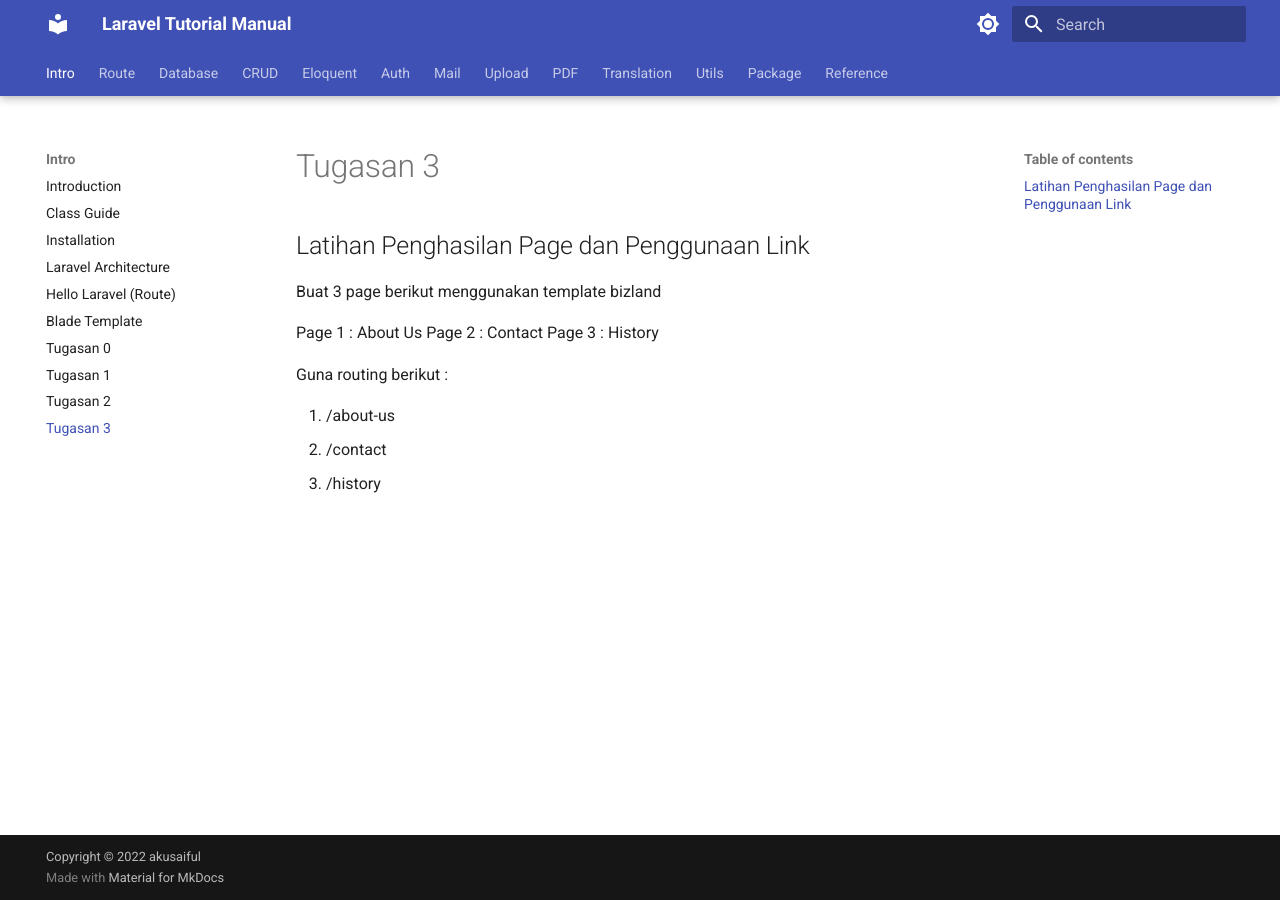
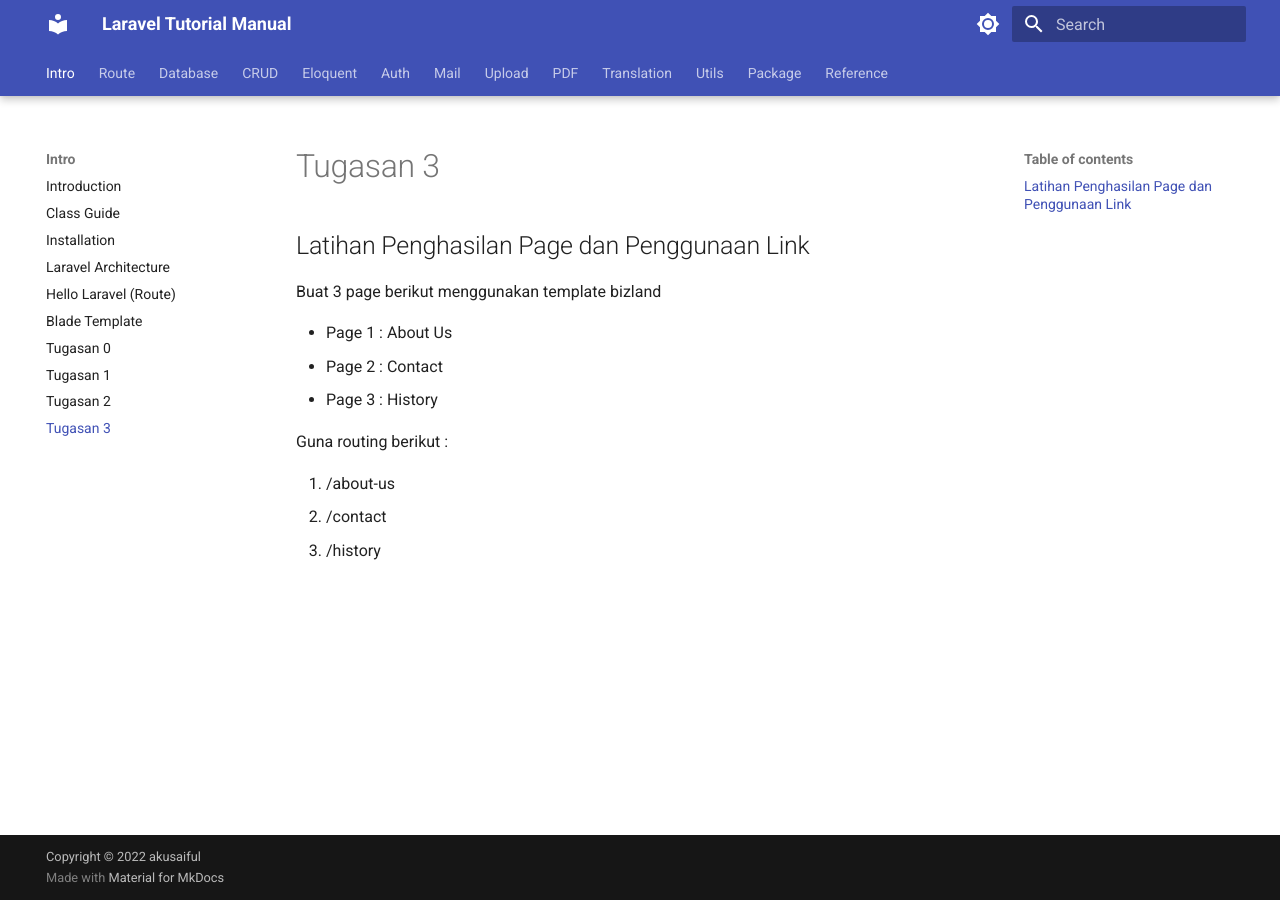
Before and after one commit to akusaiful/laravel-tutorial, an MkDocs documentation site: the page built from docs/tugasan_3.md, in a window 1280 px wide. Built offline with MkDocs 1.6.1 and Material for MkDocs 9.7.7, drawn with Linux system fonts in a browser that asks for light colours.

```diff
--- a/docs/tugasan_3.md
+++ b/docs/tugasan_3.md
@@ -2,9 +2,9 @@
 
 Buat 3 page berikut menggunakan template bizland
 
-Page 1 : About Us
-Page 2 : Contact
-Page 3 : History
+- Page 1 : About Us
+- Page 2 : Contact
+- Page 3 : History
 
 Guna routing berikut :
 
```
